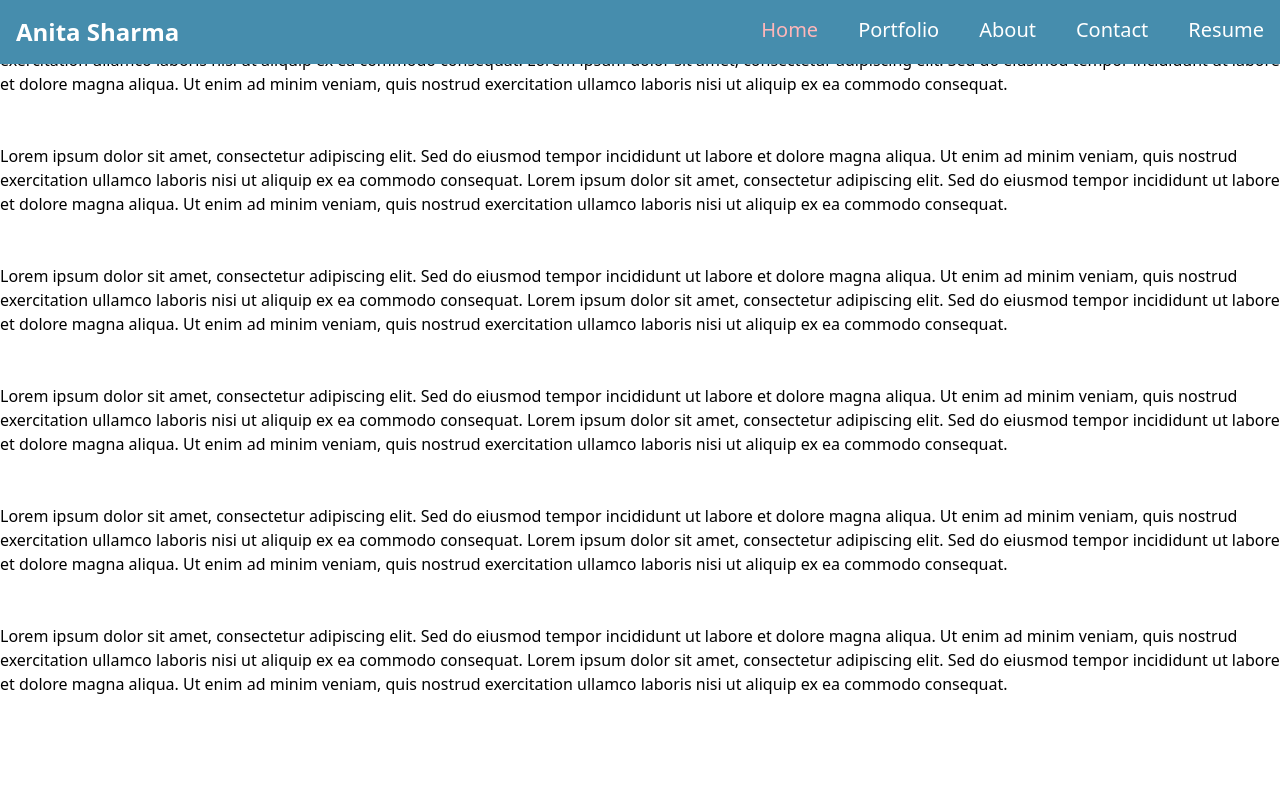
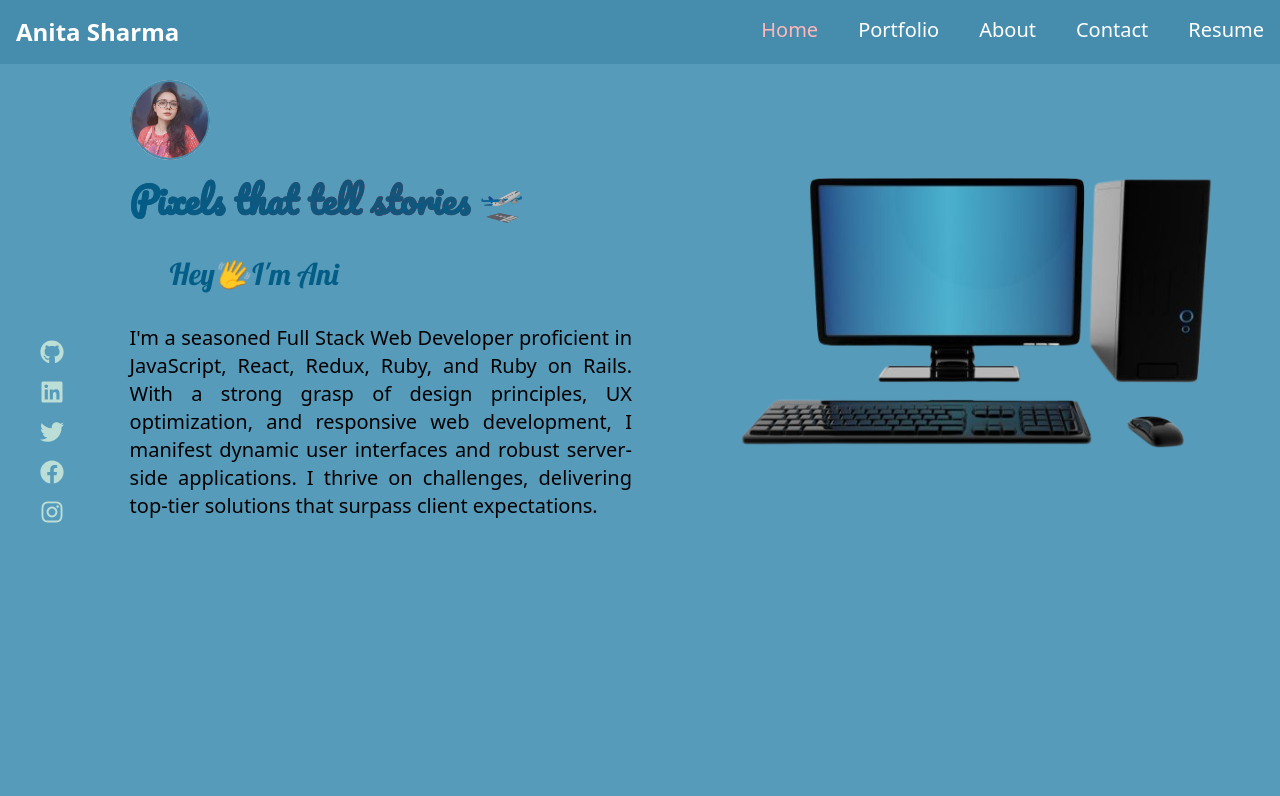
Before and after one commit to anita00001/portfolio-anita, a React (Create React App) app: page /home in a window 1280 px wide. Shown: the top 796 px of the page. Built offline with nearby package versions, Linux system fonts and the light colour scheme; the HTML template or start-up script is replaced by a standard one.

Commit message:
Render Components in Home Page

```diff
--- a/src/routes/Home.js
+++ b/src/routes/Home.js
@@ -1,28 +1,14 @@
 import React from 'react';
+import SocialMedia from '../components/SocialMedia';
+import Intro from '../components/Introduction';
+import ComputerScreen from '../components/ComputerScreen';
 
 const Home = () => {
   return (
-    <div id="home">
-      <h1>Portfolio Section</h1>
-      <p>Lorem ipsum dolor sit amet, consectetur adipiscing elit. Sed do eiusmod tempor incididunt ut labore et dolore magna aliqua. Ut enim ad minim veniam, quis nostrud exercitation ullamco laboris nisi ut aliquip ex ea commodo consequat.
-      Lorem ipsum dolor sit amet, consectetur adipiscing elit. Sed do eiusmod tempor incididunt ut labore et dolore magna aliqua. Ut enim ad minim veniam, quis nostrud exercitation ullamco laboris nisi ut aliquip ex ea commodo consequat.
-      </p>
-      <br /><br />
-      <p>Lorem ipsum dolor sit amet, consectetur adipiscing elit. Sed do eiusmod tempor incididunt ut labore et dolore magna aliqua. Ut enim ad minim veniam, quis nostrud exercitation ullamco laboris nisi ut aliquip ex ea commodo consequat.
-      Lorem ipsum dolor sit amet, consectetur adipiscing elit. Sed do eiusmod tempor incididunt ut labore et dolore magna aliqua. Ut enim ad minim veniam, quis nostrud exercitation ullamco laboris nisi ut aliquip ex ea commodo consequat.
-      </p><br /><br />
-      <p>Lorem ipsum dolor sit amet, consectetur adipiscing elit. Sed do eiusmod tempor incididunt ut labore et dolore magna aliqua. Ut enim ad minim veniam, quis nostrud exercitation ullamco laboris nisi ut aliquip ex ea commodo consequat.
-      Lorem ipsum dolor sit amet, consectetur adipiscing elit. Sed do eiusmod tempor incididunt ut labore et dolore magna aliqua. Ut enim ad minim veniam, quis nostrud exercitation ullamco laboris nisi ut aliquip ex ea commodo consequat.
-      </p><br /><br />
-      <p>Lorem ipsum dolor sit amet, consectetur adipiscing elit. Sed do eiusmod tempor incididunt ut labore et dolore magna aliqua. Ut enim ad minim veniam, quis nostrud exercitation ullamco laboris nisi ut aliquip ex ea commodo consequat.
-      Lorem ipsum dolor sit amet, consectetur adipiscing elit. Sed do eiusmod tempor incididunt ut labore et dolore magna aliqua. Ut enim ad minim veniam, quis nostrud exercitation ullamco laboris nisi ut aliquip ex ea commodo consequat.
-      </p><br /><br />
-      <p>Lorem ipsum dolor sit amet, consectetur adipiscing elit. Sed do eiusmod tempor incididunt ut labore et dolore magna aliqua. Ut enim ad minim veniam, quis nostrud exercitation ullamco laboris nisi ut aliquip ex ea commodo consequat.
-      Lorem ipsum dolor sit amet, consectetur adipiscing elit. Sed do eiusmod tempor incididunt ut labore et dolore magna aliqua. Ut enim ad minim veniam, quis nostrud exercitation ullamco laboris nisi ut aliquip ex ea commodo consequat.
-      </p><br /><br />
-      <p>Lorem ipsum dolor sit amet, consectetur adipiscing elit. Sed do eiusmod tempor incididunt ut labore et dolore magna aliqua. Ut enim ad minim veniam, quis nostrud exercitation ullamco laboris nisi ut aliquip ex ea commodo consequat.
-      Lorem ipsum dolor sit amet, consectetur adipiscing elit. Sed do eiusmod tempor incididunt ut labore et dolore magna aliqua. Ut enim ad minim veniam, quis nostrud exercitation ullamco laboris nisi ut aliquip ex ea commodo consequat.
-      </p><br /><br /><br /><br />
+    <div id="home" className="min-h-screen bg-color4 grid grid-cols-10 gap-4">
+      <div className="col-span-1 px-10 flex items-center"><SocialMedia /></div>
+      <div className="col-span-4 pt-20"><Intro /></div>
+      <div className="col-span-4 pt-20"><ComputerScreen /></div>
     </div>
   );
 };
```
